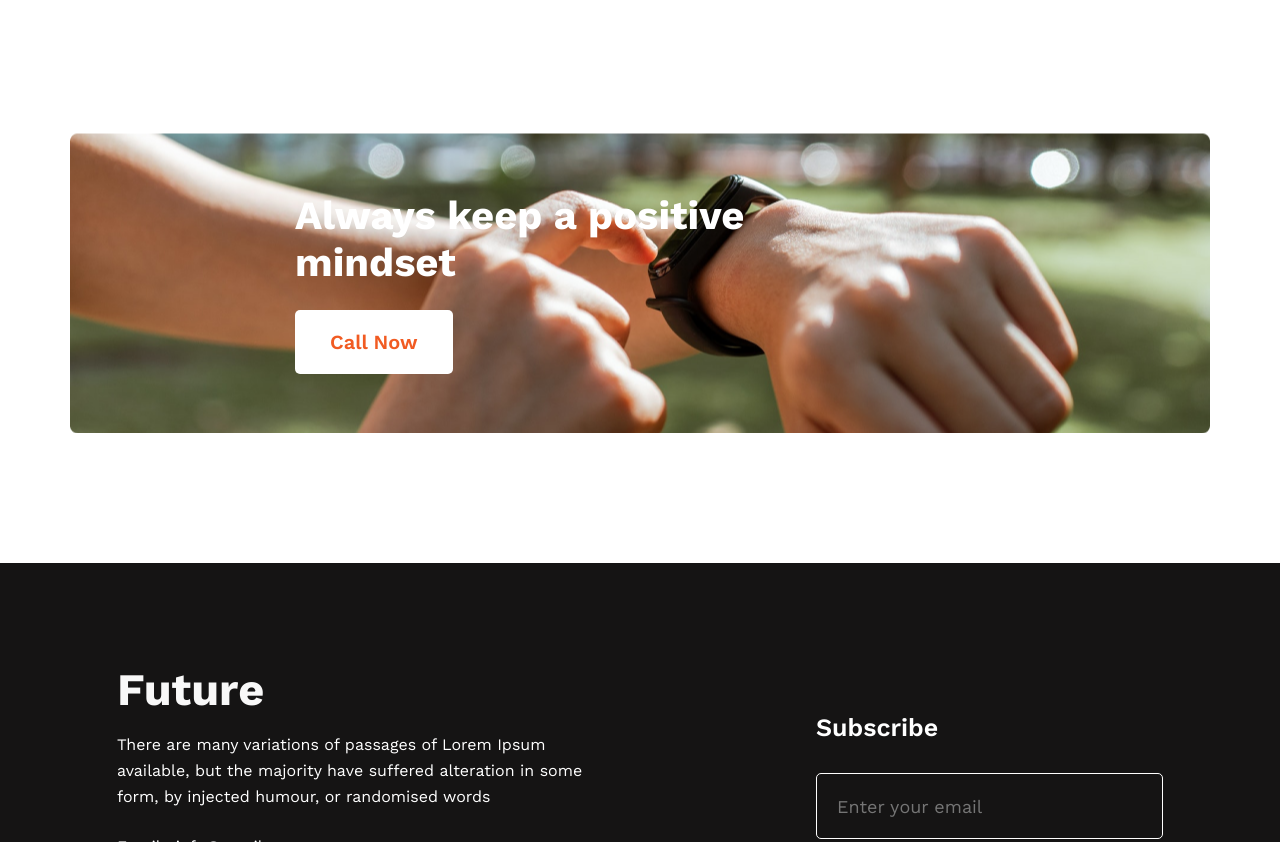
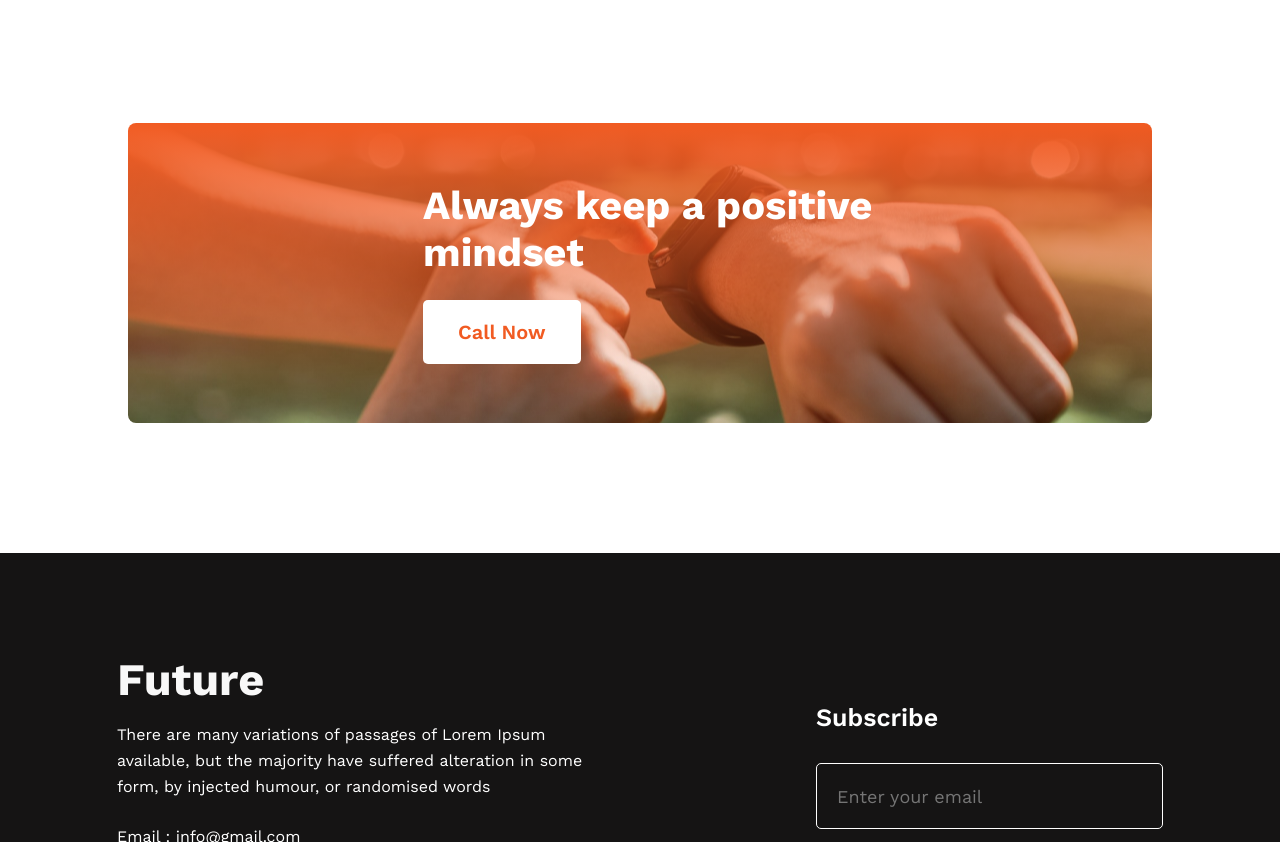
Before and after one commit to tanvirjem2/new-year-new-me-b8, a plain HTML site: page index.html in a window 1280 px wide. Shown: the part 2120-2962 px from the top of the page. Drawn offline with nearby package versions, Linux system fonts and the light colour scheme.

Commit message:
All done

```diff
--- a/style.css
+++ b/style.css
@@ -120,12 +120,15 @@ header p {
 /* mindset container */
 
 .mindset-container {
-    background-image: url("./images/watch.png");
+    /* background-image: url("./images/watch.png"); */
     background-repeat: no-repeat;
     background-position: center;
     margin-top: 140px;
     height: 300px;
     border-radius: 8px;
+    width: 80%;
+    margin: 130px auto;
+    background-image: linear-gradient(#F15B22, #F15B2200), url("./images/watch.png");
 }
 
 .mindset {
@@ -154,7 +157,6 @@ header p {
 /* footer section */
 footer {
     background-color: #151414;
-    margin-top: 130px;
     display: flex;
     align-items: center;
     justify-content: space-around;
```
